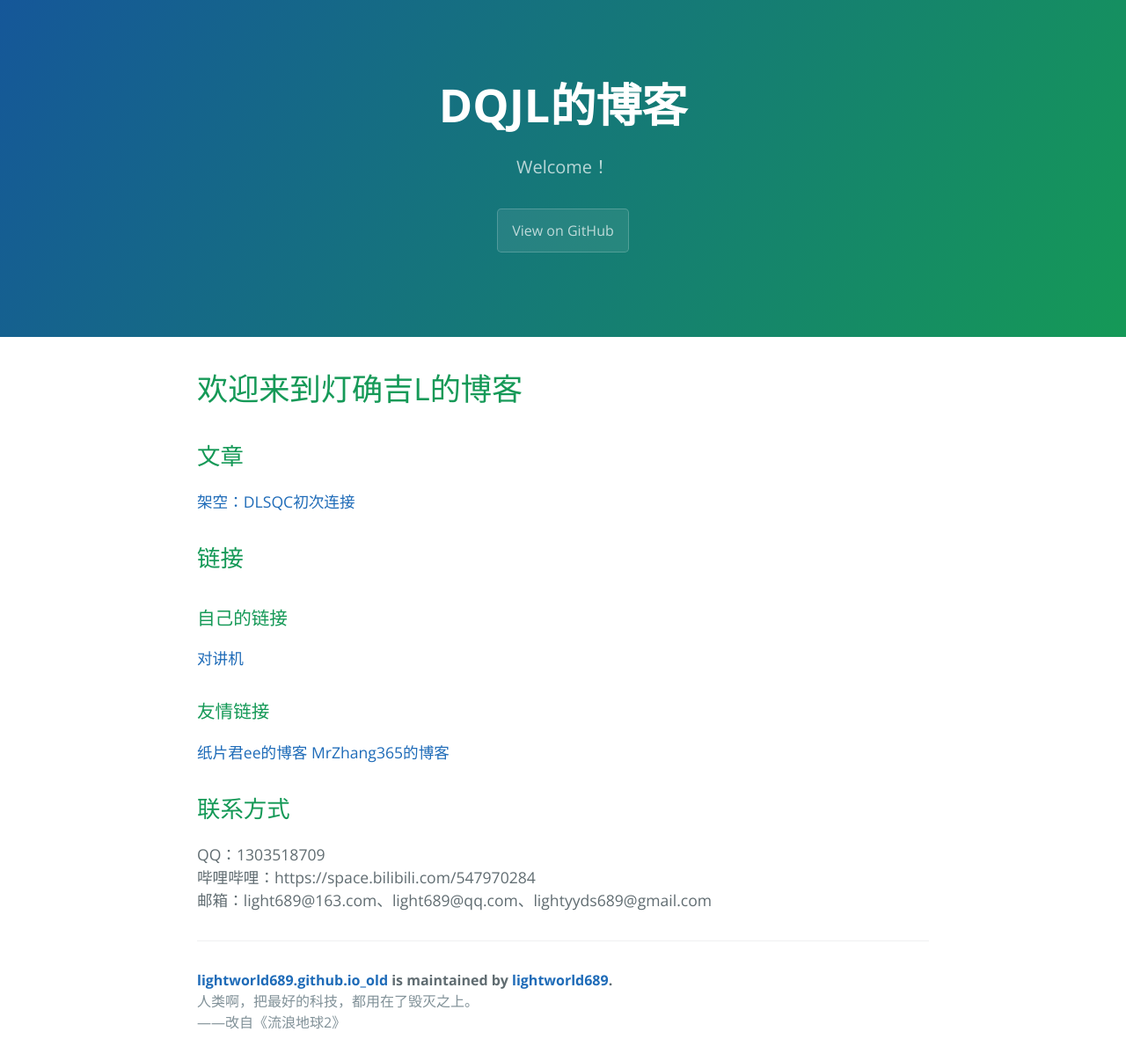
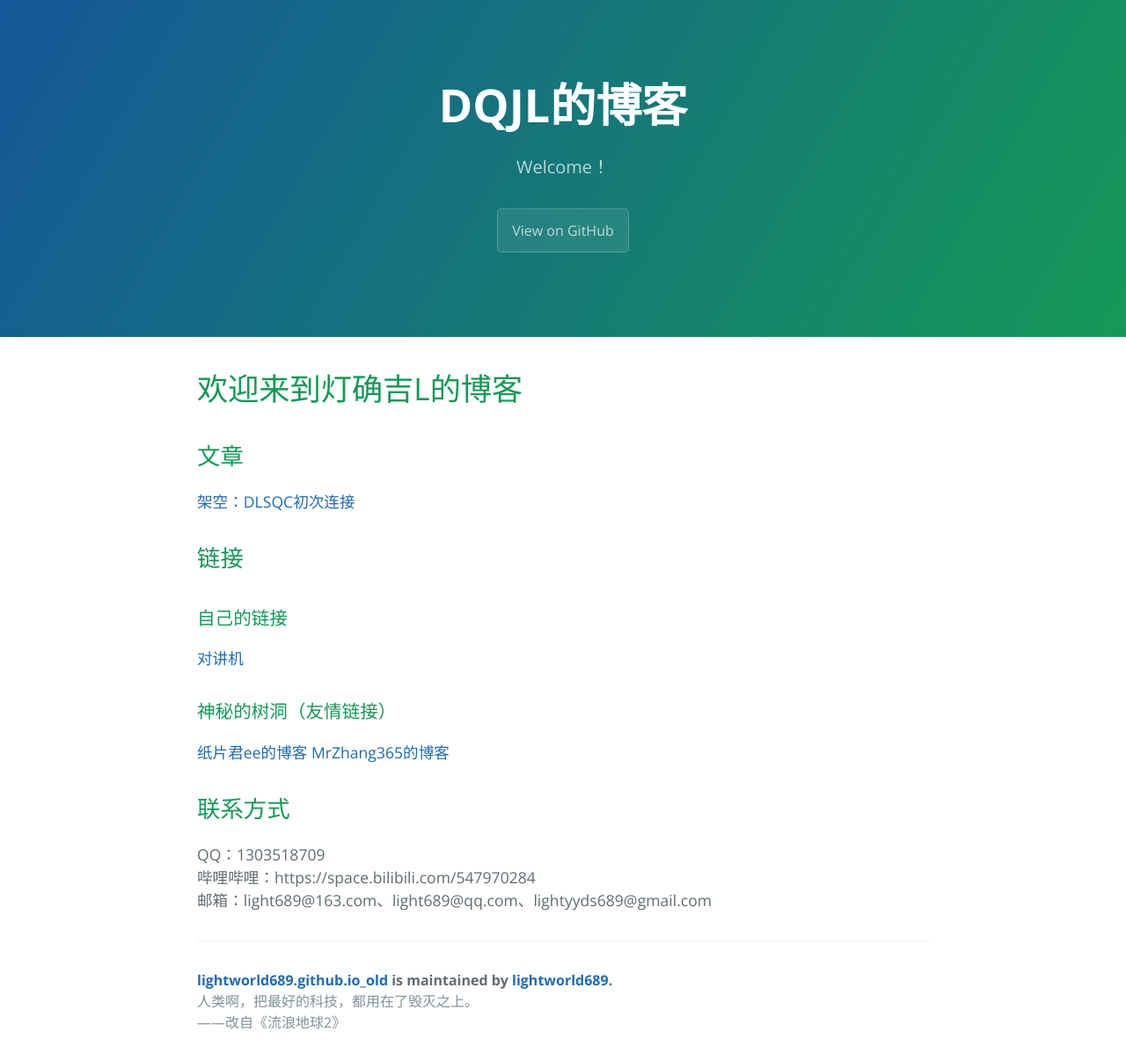
Before and after one commit to lightworld689/lightworld689.github.io_old, a Jekyll site: the page built from index.md, in a window 1280 px wide. Shown: the whole page at 88% size. Built offline with Jekyll 4.4.1, drawn with Linux system fonts in a browser that asks for light colours.

Commit message:
Update index.md

```diff
--- a/index.md
+++ b/index.md
@@ -13,7 +13,7 @@ description: Welcome！
 ## 链接
 ### 自己的链接
 [对讲机](https://github.com/lightworld689/lightworld689.github.io/discussions)
-### 友情链接
+### 神秘的树洞（友情链接）
 [纸片君ee的博客](http://paperee.guru)
 [MrZhang365的博客](https://blog.mrzhang365.cf)
 
```
